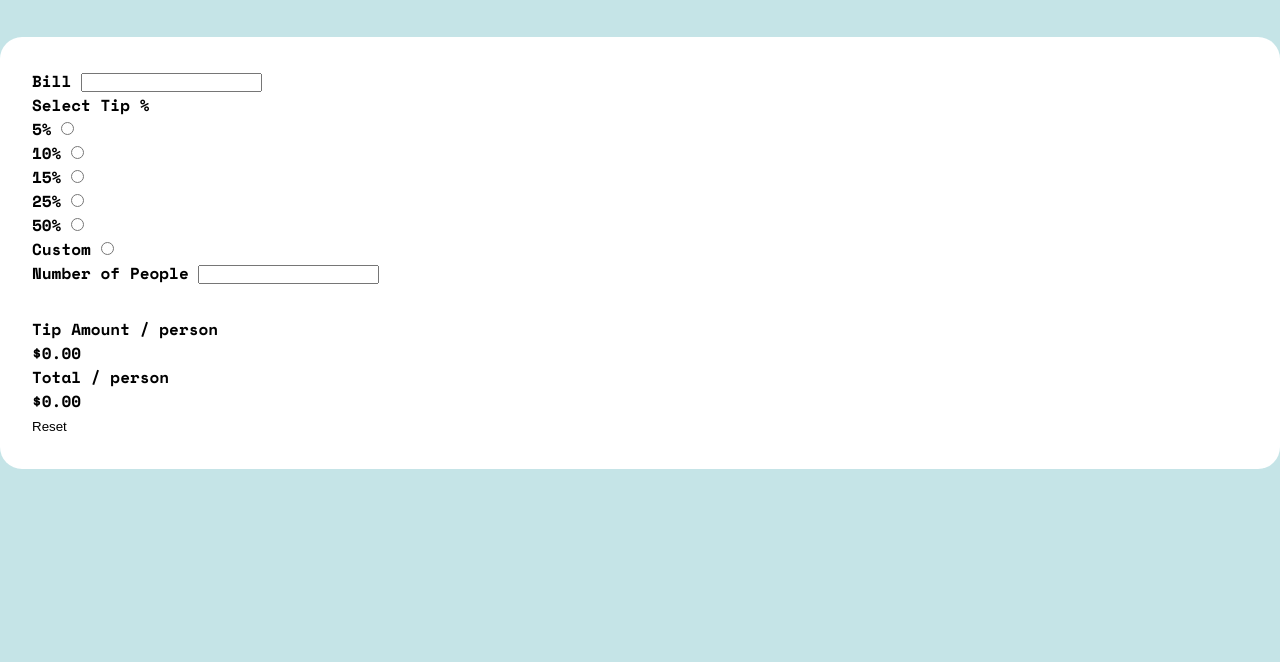
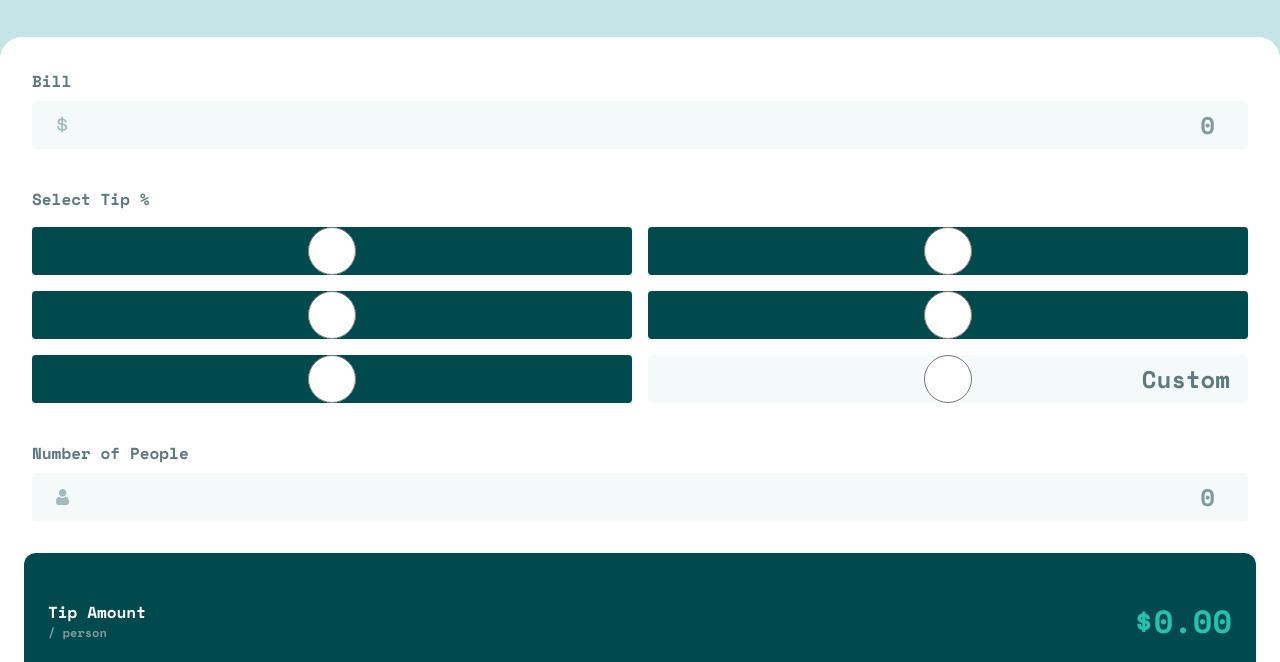
Before and after one commit to pejamp/tip-calculator, a plain HTML site: page index.html in a window 1280 px wide. Shown: the part 106-768 px from the top of the page. Drawn offline with nearby package versions, Linux system fonts and the light colour scheme.

Commit message:
feat: improve layout in css

```diff
--- a/index.html
+++ b/index.html
@@ -17,58 +17,74 @@
   <link rel="stylesheet" href="/styles/main.css">
   <link rel="stylesheet" href="/styles/logo.css">
   <link rel="stylesheet" href="/styles/container.css">
+  <link rel="stylesheet" href="/styles/result/result.css">
+  <link rel="stylesheet" href="/styles/result/result-content.css">
+  <link rel="stylesheet" href="/styles/result/result-amount.css">
+  <link rel="stylesheet" href="/styles/result/result-text.css">
+  <link rel="stylesheet" href="/styles/reset-btn.css">
+  <link rel="stylesheet" href="/styles/form/form.css">
+  <link rel="stylesheet" href="/styles/form/form-label.css">
+  <link rel="stylesheet" href="/styles/form/form-input.css">
+  <link rel="stylesheet" href="/styles/form/form-select.css">
+  <link rel="stylesheet" href="/styles/form/form-option.css">
 </head>
 <body>
   <main class="main">
     <img class="logo" src="/images/logo.svg" alt="Splitter logo">
     <div class="container">
-      <form>
-        <label for="bill">
+      <form class="form">
+        <label class="form__label" for="bill">
           Bill
-          <input type="number" name="bill" id="bill">
+          <div class="form__input form__input--dollar">
+            <input type="number" name="bill" id="bill" placeholder="0">
+          </div>
         </label>
+        <div class="form__select">
+          <p>Select Tip %</p>
           <ul>
-          <p>Select Tip %</p>
-          <li>
+            <li class="form__option">
               <label>
                 5%
                 <input type="radio" name="tip" value="5">
               </label>
             </li>
-          <li>
+            <li class="form__option">
               <label>
                 10%
                 <input type="radio" name="tip" value="10">
               </label>
             </li>
-          <li>
+            <li class="form__option">
               <label>
                 15%
                 <input type="radio" name="tip" value="15">
               </label>
             </li>
-          <li>
+            <li class="form__option">
               <label>
                 25%
                 <input type="radio" name="tip" value="25">
               </label>
             </li>
-          <li>
+            <li class="form__option">
               <label>
                 50%
                 <input type="radio" name="tip" value="50">
               </label>
             </li>
-          <li>
+            <li class="form__option form__option--custom">
               <label>
                 Custom
                 <input type="radio" name="tip" value="custom">
               </label>
             </li>
           </ul>
-        <label for="people">
+        </div>
+        <label class="form__label" for="people">
           Number of People
-          <input type="number" name="people" id="people">
+          <div class="form__input form__input--person">
+            <input type="number" name="people" id="people" placeholder="0">
+          </div>
         </label>
       </form>
       <div class="result">
--- a/styles/container.css
+++ b/styles/container.css
@@ -1,8 +1,8 @@
 .container {
+  width: 100%;
   background-color: var(--neutral-white);
-  width: 100%;
-  border-radius: 22px;
-  padding: 32px;
+  border-radius: 22px 22px 0 0;
+  padding: 32px 24px;
   display: grid;
   gap: 32px;
 }
--- /dev/null
+++ b/styles/form/form-input.css
@@ -0,0 +1,38 @@
+.form__input {
+  background-color: var(--neutral-very-light-grayish-cyan);
+  padding: 6px 18px;
+  border-radius: 4px;
+  position: relative;
+}
+
+.form__input input {
+  width: 100%;
+  font-size: var(--font-size-input);
+  color: var(--neutral-very-dark-cyan);
+  font-family: var(--font-family);
+  text-align: end;
+  border: none;
+  background: none;
+}
+
+.form__input input::placeholder {
+  color: var(--neutral-grayish-cyan);
+}
+
+.form__input::before {
+  content: "";
+  width: 24px;
+  height: 24px;
+  position: absolute;
+  top: 50%;
+  transform: translateY(-50%);
+  background-position: center;
+  background-repeat: no-repeat;
+}
+
+.form__input--dollar::before {
+  background-image: url("/images/icon-dollar.svg");
+}
+.form__input--person::before {
+  background-image: url("/images/icon-person.svg");
+}
--- /dev/null
+++ b/styles/form/form-label.css
@@ -0,0 +1,7 @@
+.form__label {
+  width: 100%;
+  display: flex;
+  flex-direction: column;
+  gap: 8px;
+  color: var(--neutral-dark-grayish-cyan);
+}
--- /dev/null
+++ b/styles/form/form-option.css
@@ -0,0 +1,31 @@
+.form__option {
+  background-color: var(--neutral-very-dark-cyan);
+  padding: 6px 18px;
+  border-radius: 4px;
+  position: relative;
+}
+
+.form__option label {
+  font-size: var(--font-size-input);
+  color: var(--neutral-white);
+  display: block;
+  text-align: center;
+}
+
+.form__option input {
+  position: absolute;
+  top: 0;
+  left: 0;
+  height: 100%;
+  width: 100%;
+  cursor: pointer;
+}
+
+.form__option--custom {
+  background-color: var(--neutral-very-light-grayish-cyan);
+}
+
+.form__option--custom label {
+  color: var(--neutral-dark-grayish-cyan);
+  text-align: end;
+}
--- /dev/null
+++ b/styles/form/form-select.css
@@ -0,0 +1,10 @@
+.form__select p {
+  margin-bottom: 16px;
+  color: var(--neutral-dark-grayish-cyan);
+}
+
+.form__select ul {
+  display: grid;
+  grid-template-columns: 1fr 1fr;
+  gap: 16px;
+}
--- /dev/null
+++ b/styles/form/form.css
@@ -0,0 +1,7 @@
+.form {
+  display: flex;
+  flex-direction: column;
+  gap: 38px;
+  padding: 0 8px;
+  overflow: hidden;
+}
--- a/styles/main.css
+++ b/styles/main.css
@@ -1,5 +1,4 @@
 .main {
-  height: 100vh;
   display: flex;
   flex-direction: column;
   align-items: center;
--- /dev/null
+++ b/styles/reset-btn.css
@@ -0,0 +1,12 @@
+.reset-btn {
+  width: 100%;
+  text-align: center;
+  background-color: var(--primary-strong-cyan);
+  color: var(--neutral-very-dark-cyan);
+  border-radius: 4px;
+  padding: 14px;
+  font-size: 16px;
+  font-family: var(--font-family);
+  text-transform: uppercase;
+  margin-top: 36px;
+}
--- a/styles/reset.css
+++ b/styles/reset.css
@@ -8,6 +8,7 @@
 }
 
 body{
+  max-width: 100%;
   font-size: 16px;
   list-style-type: none;
   font-family: var(--font-family);
--- /dev/null
+++ b/styles/result/result-amount.css
@@ -0,0 +1,4 @@
+.result__amount {
+  font-size: 32px;
+  color: var(--primary-strong-cyan);
+}
--- /dev/null
+++ b/styles/result/result-content.css
@@ -0,0 +1,6 @@
+.result__content {
+  display: flex;
+  align-items: center;
+  justify-content: space-between;
+  margin-top: 20px;
+}
--- /dev/null
+++ b/styles/result/result-text.css
@@ -0,0 +1,10 @@
+.result__text {
+  display: flex;
+  flex-direction: column;
+  color: var(--neutral-white);
+}
+
+.result__text span {
+  font-size: 12px;
+  color: var(--neutral-grayish-cyan);
+}
--- /dev/null
+++ b/styles/result/result.css
@@ -0,0 +1,5 @@
+.result {
+  padding: 24px;
+  background-color: var(--neutral-very-dark-cyan);
+  border-radius: 12px;
+}
```
Lines whose indentation alone changed are shown as unchanged.
